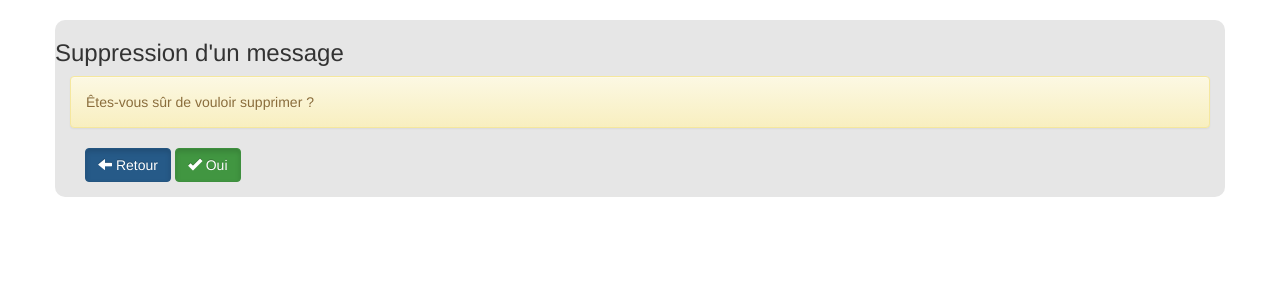
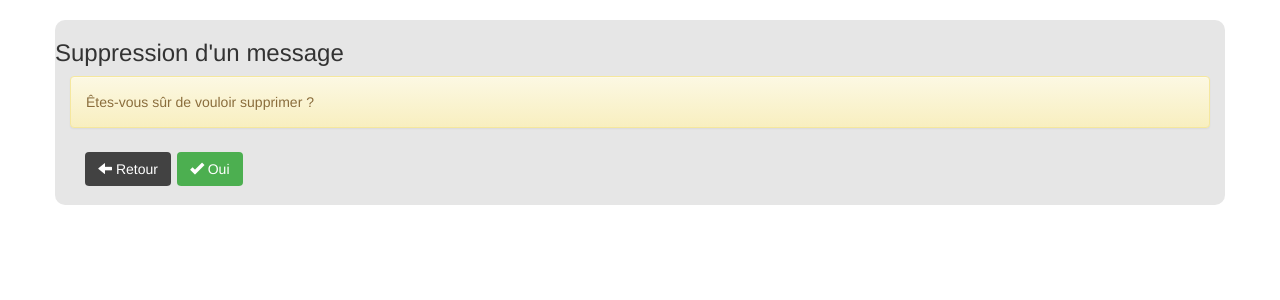
Before and after one commit to LoicHuart/Portail, a PHP site: page /admin/delete.php in a window 1280 px wide. Shown: the part 70-370 px from the top of the page. Run offline with PHP 8.4, Linux system fonts and the light colour scheme; data that the repository does not hold is empty; a stand-in replaces the project's code that opens the database connection.

Commit message:
CSS almost done

```diff
--- a/src/admin/css/style.css
+++ b/src/admin/css/style.css
@@ -2,7 +2,35 @@
     margin: 0;
     padding: 0;
 }
-
+.button {
+    background-color: #424242;
+    border: 1px solid transparent;
+    border-radius:4px;
+    color: white;
+    padding: 6px 12px;
+    text-align: center;
+    text-decoration: none; !important
+    display: inline-block;
+    font-size: 14px;
+    -webkit-transition-duration: 0.4s; /* Safari */
+    transition-duration: 0.4s;
+    cursor: pointer;
+}
+.button2 {
+    background-color:#4CAF50;
+    border: 1px solid transparent;
+    border-radius:4px;
+    color: white;
+    padding: 6px 12px;
+    text-align: center;
+    text-decoration: none;
+    display: inline-block;
+    font-size: 14px;
+    margin: 4px 2px;
+    -webkit-transition-duration: 0.4s; /* Safari */
+    transition-duration: 0.4s;
+    cursor: pointer;
+}
 html, body{
     height: 100%;
 }
@@ -169,4 +197,13 @@ header{ /* BARRE BLANCHE DE DEBUT */
     .title{
         font-size: 25px;
     }
+
+
+
+
+
+
+
+
+
 }
--- a/src/admin/delete.php
+++ b/src/admin/delete.php
@@ -53,8 +53,8 @@ if(!empty($_POST)) //Si la SUPERGLOBALE POST n'est pas vide
                     <input type="hidden" name="id" value="<?php echo $id; ?>">
                     <!-- btn -->
                     <div id="blocksubb" class="col-md-12 form-group">
-                        <button type="button" class="btn btn-primary active " onclick="location.href='index.php';" ><span class="glyphicon glyphicon-arrow-left"></span> Retour </button>
-                        <button type="submit" class="btn btn-success active" ><span class="glyphicon glyphicon-ok "></span> Oui </button>
+                        <button type="button" class="button" onclick="location.href='index.php';" ><span class="glyphicon glyphicon-arrow-left"></span> Retour </button>
+                        <button type="submit" class="button2" ><span class="glyphicon glyphicon-ok "></span> Oui </button>
                     </div>
 
                 </form>
--- a/src/admin/insert.php
+++ b/src/admin/insert.php
@@ -90,8 +90,8 @@ if(!empty($_POST)){ // Si la methode POST est utilisé
                         <span id="helpBlock" class="help-block">Commentaire utile a la gestion des lignes,  max. 20 caractères. </span>
                     </div>
 
-                    <button type="button" class="btn btn-primary active" onclick="location.href='index.php';" ><span class="glyphicon glyphicon-arrow-left"></span> Retour </button>
-                    <button type="submit" class="btn btn-submit btn-success active" ><span class="glyphicon glyphicon-ok "></span> Ajouter </button>
+                    <button type="button" class="button" onclick="location.href='index.php';" ><span class="glyphicon glyphicon-arrow-left"></span> Retour </button>
+                    <button type="submit" class="button2" ><span class="glyphicon glyphicon-ok "></span> Ajouter </button>
 
                 </form>
             </div>
--- a/src/admin/items/delete.php
+++ b/src/admin/items/delete.php
@@ -53,8 +53,8 @@ if(!empty($_POST)) //Si la SUPERGLOBALE POST n'est pas vide
                     <input type="hidden" name="id" value="<?php echo $id; ?>">
                     <!-- btn -->
                     <div id="blocksubb" class="col-md-12 form-group">
-                        <button type="button" class="btn btn-primary active" onclick="location.href='../index.php';" ><span class="glyphicon glyphicon-arrow-left"></span> Retour </button>
-                        <button type="submit" class="btn btn-success active" ><span class="glyphicon glyphicon-ok "></span> Oui </button>
+                        <button type="button" class="button" onclick="location.href='../index.php';" ><span class="glyphicon glyphicon-arrow-left"></span> Retour </button>
+                        <button type="submit" class="button2" ><span class="glyphicon glyphicon-ok "></span> Oui </button>
                     </div>
 
                 </form>
--- a/src/admin/items/insert.php
+++ b/src/admin/items/insert.php
@@ -168,8 +168,8 @@ if(!empty($_POST)){ // Si la methode POST est utilisé
                         <span id="helpBlock" class="help-block">Numero de ligne a laquelle l'item est affecté. </span>
                     </div>
 
-                    <button type="button" class="btn btn-primary active" onclick="location.href='../index.php';" ><span class="glyphicon glyphicon-arrow-left"></span> Retour </button>
-                    <button type="submit" class="btn btn-submit btn-success active" name="send" ><span class="glyphicon glyphicon-ok "></span> Ajouter </button>
+                    <button type="button" class="button" onclick="location.href='../index.php';" ><span class="glyphicon glyphicon-arrow-left"></span> Retour </button>
+                    <button type="submit" class="button2" name="send" ><span class="glyphicon glyphicon-ok "></span> Ajouter </button>
 
                 </form>
             </div>
--- a/src/admin/items/update.php
+++ b/src/admin/items/update.php
@@ -176,8 +176,8 @@ if (isset($_POST['send']))
                         <span id="helpBlock" class="help-block">Numero de ligne a laquelle l'item est affecté. </span>
                     </div>
 
-                    <button type="button" class="btn btn-primary active" onclick="location.href='../index.php';" ><span class="glyphicon glyphicon-arrow-left"></span> Retour </button>
-                    <button type="submit" class="btn btn-submit btn-success active" name="send"><span class="glyphicon glyphicon-ok "></span> Modifier </button>
+                    <button type="button" class="button" onclick="location.href='../index.php';" ><span class="glyphicon glyphicon-arrow-left"></span> Retour </button>
+                    <button type="submit" class="button2" name="send"><span class="glyphicon glyphicon-ok "></span> Modifier </button>
 
                 </form>
             </div>
--- a/src/admin/update.php
+++ b/src/admin/update.php
@@ -100,8 +100,8 @@ if(!empty($_POST)){
                         <span class="help-inline"><?php echo $comError; ?> </span>
                     </div>
 
-                    <button type="button" class="btn btn-primary active" onclick="location.href='index.php';" ><span class="glyphicon glyphicon-arrow-left"></span> Retour </button>
-                    <button type="submit" class="btn btn-submit btn-success active" ><span class="glyphicon glyphicon-ok "></span> Modifier </button>
+                    <button type="button" class="button" onclick="location.href='index.php';" ><span class="glyphicon glyphicon-arrow-left"></span> Retour </button>
+                    <button type="submit" class="button2" ><span class="glyphicon glyphicon-ok "></span> Modifier </button>
 
                 </form>
             </div>
```
Also changed, not shown: src/admin/index.php (+7 -7 lines).
